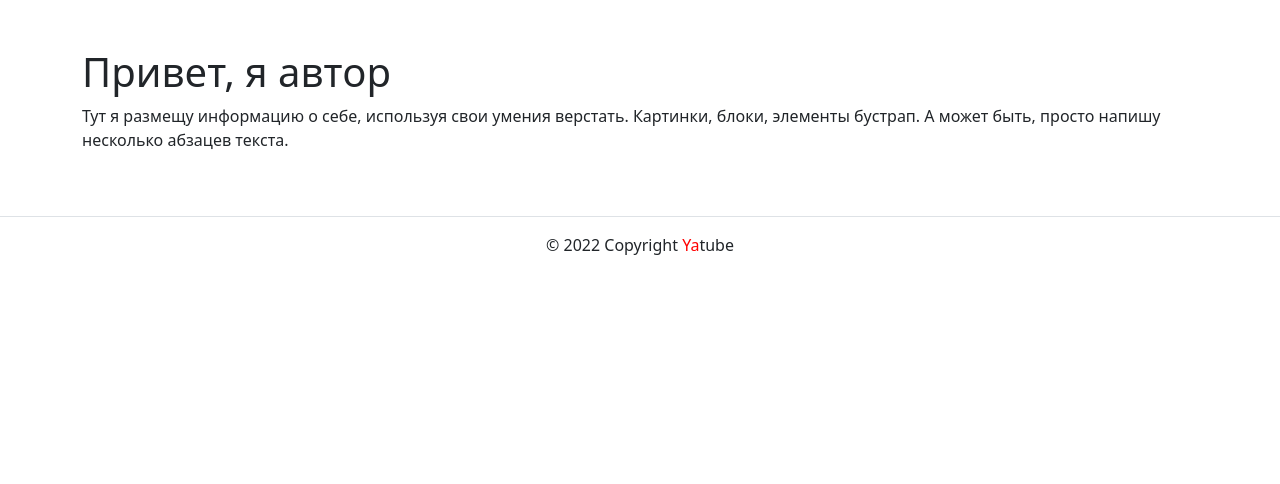
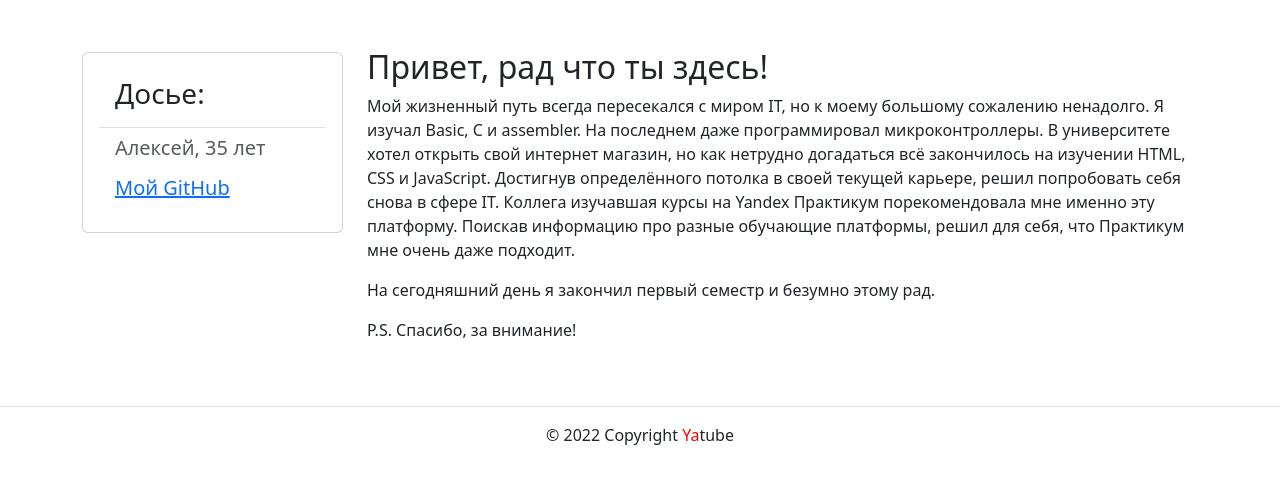
Before and after one commit to TrofimovAleksey/hw05_final, a Django app: page /about/author/ in a window 1280 px wide. Shown: the part 56-540 px from the top of the page. Run offline with Django 3.2, Linux system fonts and the light colour scheme; some libraries are stand-ins or nearby versions.

Commit message:
улучшения

```diff
--- a/yatube/posts/views.py
+++ b/yatube/posts/views.py
@@ -35,6 +35,7 @@ def group_posts(request, slug):
     context = {
         "group": group,
         "page_obj": page_obj,
+        "group_stick": True,
     }
     template = "posts/group_list.html"
     return render(request, template, context)
--- a/yatube/templates/about/author.html
+++ b/yatube/templates/about/author.html
@@ -2,10 +2,53 @@
 {% block title %}Об авторе проекта{% endblock %}
 {% block content %}
   <div class="container py-5">
-    <h1>Привет, я автор</h1>
-    <p>
-      Тут я размещу информацию о себе, используя свои умения верстать.
-      Картинки, блоки, элементы бустрап. А может быть, просто напишу несколько абзацев текста.
-    </p>
+    <div class="row">
+      <div class="col-md-3 mb-3 mt-1">
+        <div class="card">
+          <div class="card-body">
+            <ul class="list-group list-group-flush">
+              <li class="list-group-item">
+                <div class="h3">
+                  <h3>Досье:</h3>
+                </div>
+            </li>
+            <li class="list-group-item">
+              <div class="h5 text-muted">
+                <p>Алексей, 35 лет</p>
+                <a href="https://github.com/TrofimovAleksey">Мой GitHub
+                </a>
+              </div>
+            </li>
+          </ul>
+        </div>
+      </div>
+    </div>
+    <div class="col-md-9">
+      <div class="card-body">
+        <div class="card-text">
+          <h2>
+            Привет, рад что ты здесь!
+          </h2>
+          <p>
+            Мой жизненный путь всегда пересекался с миром IT, но к моему
+            большому сожалению ненадолго. Я изучал Basic, С и assembler.
+            На последнем даже программировал микроконтроллеры. В университете
+            хотел открыть свой интернет магазин, но как нетрудно догадаться
+            всё закончилось на изучении HTML, CSS и JavaScript. Достигнув
+            определённого потолка в своей текущей карьере, решил попробовать
+            себя снова в сфере IT. Коллега изучавшая курсы на Yandex Практикум
+            порекомендовала мне именно эту платформу. Поискав информацию про
+            разные обучающие платформы, решил для себя, что Практикум мне очень
+            даже подходит.
+          </p>
+            <p>
+              На сегодняшний день я закончил первый семестр и безумно этому рад.
+            </p>
+
+            {% comment %} <img src="/static/my_img/yarl_Balgruf.jpg" height="200"> {% endcomment %}
+            <p> P.S. Спасибо, за внимание!</p>
+        </div>
+      </div>
+    </div>
   </div>
 {% endblock %}
--- a/yatube/templates/posts/includes/show_post.html
+++ b/yatube/templates/posts/includes/show_post.html
@@ -23,7 +23,7 @@
       подробная информация
     </a>
   </article>
-  {% if post.group %}
+  {% if post.group and not group_stick %}
     <a href="{% url 'posts:group_list' post.group.slug %}">
       все записи группы: {{ post.group.title }}
     </a>
```
Also changed, not shown: yatube/templates/about/tech.html (+22 -5 lines), yatube/templates/posts/post_detail.html (+4 -4 lines).
